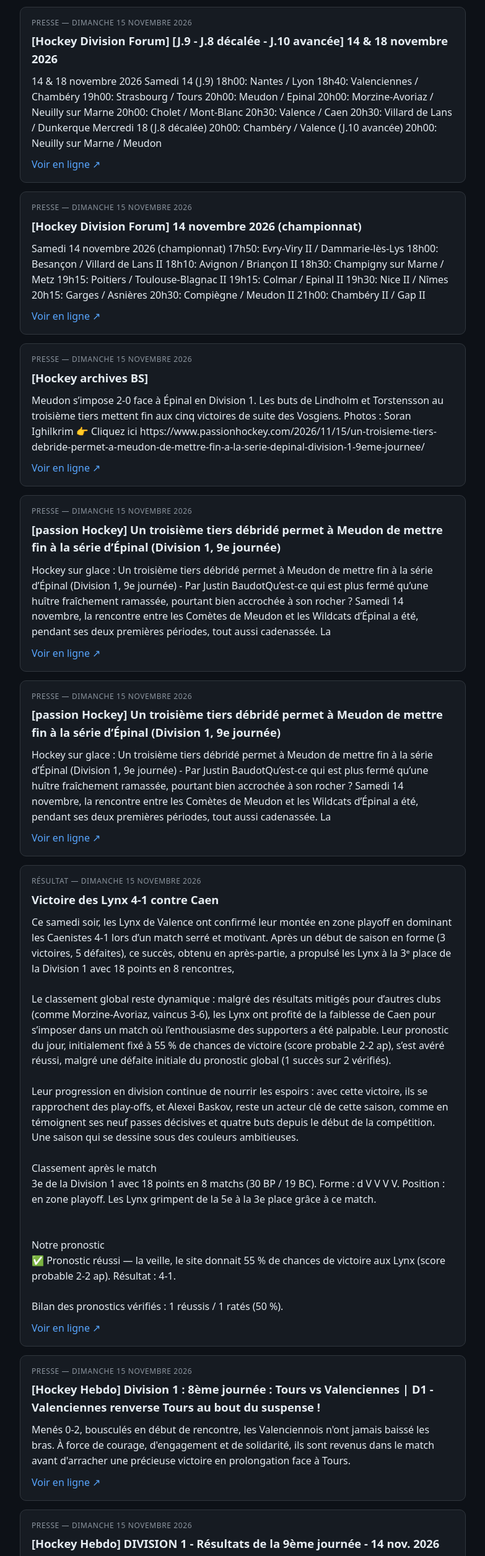
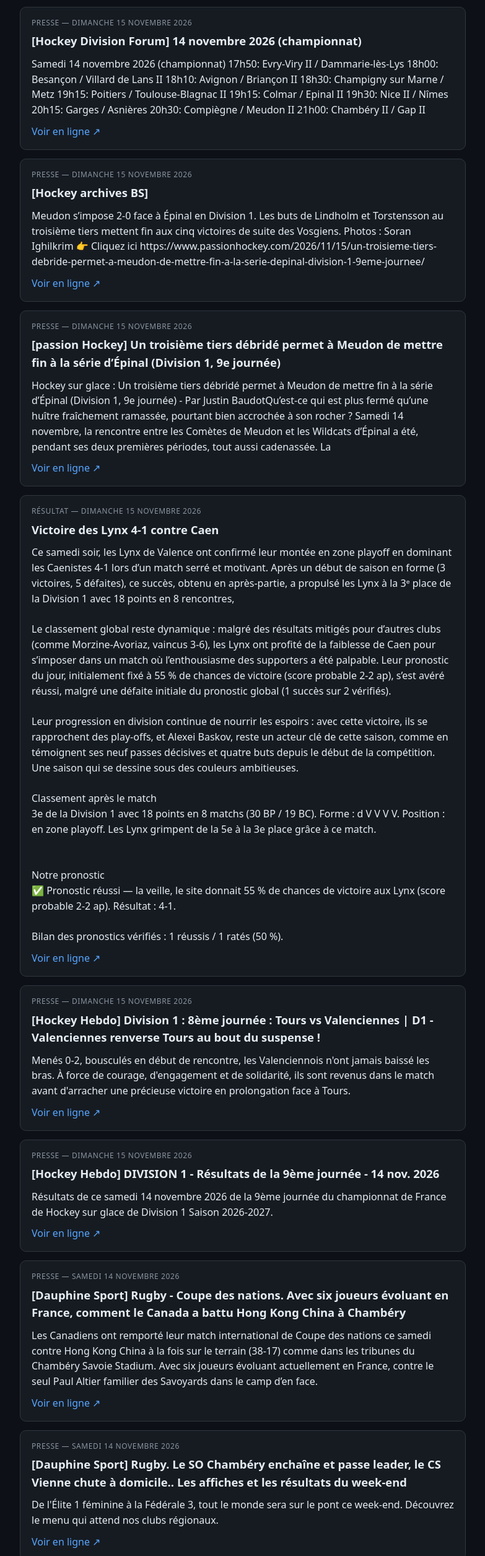
Before and after one commit to Gedebelcho7/lynx-feed, a plain HTML site: page actus.html in a window 1280 px wide. Shown: the part 1094-3605 px from the top of the page at 62% size, without its empty margins (248-1031 px from the left). Drawn offline with Linux system fonts and the light colour scheme.

Commit message:
Flux RSS + actus + récap mis à jour

```diff
--- a/actus.html
+++ b/actus.html
@@ -29,12 +29,6 @@ h2{margin:0 0 10px;font-size:1.15rem}p{margin:0}
 <p>14 &amp; 18 novembre 2026 Samedi 14 (J.9) 18h00: Nantes / Lyon 18h40: Valenciennes / Chambéry 19h00: Strasbourg / Tours 20h00: Meudon / Epinal 20h00: Morzine-Avoriaz / Neuilly sur Marne 20h00: Cholet / Mont-Blanc 20h30: Valence / Caen 20h30: Villard de Lans / Dunkerque Mercredi 18 (J.8 décalée) 20h00: Chambéry / Valence (J.10 avancée) 20h00: Neuilly sur Marne / Meudon</p>
 <p class="src"><a href="https://hockeydivisionsfr.forum.st/t2075-j-9-j-8-decalee-j-10-avancee-14-18-novembre-2026">Voir en ligne ↗</a></p>
 </article>
-<article class="card" id="ext-hvk49dk">
-<div class="meta">Presse — dimanche 15 novembre 2026</div>
-<h2>[Hockey Division Forum] [J.9 - J.8 décalée - J.10 avancée] 14 &amp; 18 novembre 2026</h2>
-<p>14 &amp; 18 novembre 2026 Samedi 14 (J.9) 18h00: Nantes / Lyon 18h40: Valenciennes / Chambéry 19h00: Strasbourg / Tours 20h00: Meudon / Epinal 20h00: Morzine-Avoriaz / Neuilly sur Marne 20h00: Cholet / Mont-Blanc 20h30: Valence / Caen 20h30: Villard de Lans / Dunkerque Mercredi 18 (J.8 décalée) 20h00: Chambéry / Valence (J.10 avancée) 20h00: Neuilly sur Marne / Meudon</p>
-<p class="src"><a href="https://hockeydivisionsfr.forum.st/t2075-j-9-j-8-decalee-j-10-avancee-14-18-novembre-2026">Voir en ligne ↗</a></p>
-</article>
 <article class="card" id="ext-h1g5wfp">
 <div class="meta">Presse — dimanche 15 novembre 2026</div>
 <h2>[Hockey Division Forum] 14 novembre 2026 (championnat)</h2>
@@ -46,12 +40,6 @@ h2{margin:0 0 10px;font-size:1.15rem}p{margin:0}
 <h2>[Hockey archives BS] </h2>
 <p>Meudon s’impose 2-0 face à Épinal en Division 1. Les buts de Lindholm et Torstensson au troisième tiers mettent fin aux cinq victoires de suite des Vosgiens. Photos : Soran Ighilkrim 👉 Cliquez ici https://www.passionhockey.com/2026/11/15/un-troisieme-tiers-debride-permet-a-meudon-de-mettre-fin-a-la-serie-depinal-division-1-9eme-journee/</p>
 <p class="src"><a href="https://bsky.app/profile/hockeyarchives.info/post/3n2ef3wxnh72p">Voir en ligne ↗</a></p>
-</article>
-<article class="card" id="ext-h161utmq">
-<div class="meta">Presse — dimanche 15 novembre 2026</div>
-<h2>[passion Hockey] Un troisième tiers débridé permet à Meudon de mettre fin à la série d’Épinal (Division 1, 9e journée)</h2>
-<p>Hockey sur glace : Un troisième tiers débridé permet à Meudon de mettre fin à la série d’Épinal (Division 1, 9e journée) - Par Justin BaudotQu’est-ce qui est plus fermé qu’une huître fraîchement ramassée, pourtant bien accrochée à son rocher ? Samedi 14 novembre, la rencontre entre les Comètes de Meudon et les Wildcats d’Épinal a été, pendant ses deux premières périodes, tout aussi cadenassée. La </p>
-<p class="src"><a href="https://www.passionhockey.com/2026/11/15/un-troisieme-tiers-debride-permet-a-meudon-de-mettre-fin-a-la-serie-depinal-division-1-9eme-journee/">Voir en ligne ↗</a></p>
 </article>
 <article class="card" id="ext-h161utmq">
 <div class="meta">Presse — dimanche 15 novembre 2026</div>
@@ -82,6 +70,18 @@ h2{margin:0 0 10px;font-size:1.15rem}p{margin:0}
 <h2>[Dauphine Sport] Rugby - Coupe des nations. Avec six joueurs évoluant en France, comment le Canada a battu Hong Kong China à Chambéry</h2>
 <p>Les Canadiens ont remporté leur match international de Coupe des nations ce samedi contre Hong Kong China à la fois sur le terrain (38-17) comme dans les tribunes du Chambéry Savoie Stadium. Avec six joueurs évoluant actuellement en France, contre le seul Paul Altier familier des Savoyards dans le camp d’en face.</p>
 <p class="src"><a href="https://www.ledauphine.com/sport/2026/11/14/avec-cinq-joueurs-evoluant-en-france-comment-le-canada-a-battu-hong-kong-china-a-chambery">Voir en ligne ↗</a></p>
+</article>
+<article class="card" id="ext-h1hflymw">
+<div class="meta">Presse — samedi 14 novembre 2026</div>
+<h2>[Dauphine Sport] Rugby. Le SO Chambéry enchaîne et passe leader, le CS Vienne chute à domicile.. Les affiches et les résultats du week-end</h2>
+<p>De l'Élite 1 féminine à la Fédérale 3, tout le monde sera sur le pont ce week-end. Découvrez le menu qui attend nos clubs régionaux.</p>
+<p class="src"><a href="https://www.ledauphine.com/sport/2026/11/13/aubenas-vals-et-chambery-pour-poursuivre-leurs-incroyables-series-le-csbj-a-albi-les-affiches-du-week-end">Voir en ligne ↗</a></p>
+</article>
+<article class="card" id="ext-h1je9yr2">
+<div class="meta">Presse — samedi 14 novembre 2026</div>
+<h2>[Hockey archives BS] </h2>
+<p>Mondial féminin : les demi-finales opposeront samedi la Suède au Canada et la Finlande aux États-Unis. Le Japon est relégué en Division 1A. 👉 Cliquez ici https://www.passionhockey.com/2026/11/14/mondial-feminin-dernier-carre-nordique-nord-americain-japon-relegue/</p>
+<p class="src"><a href="https://bsky.app/profile/hockeyarchives.info/post/3n2bt6draiz2f">Voir en ligne ↗</a></p>
 </article>
 <article class="card" id="lynx-auto_preview_h8lril">
 <div class="meta">Pronostic — vendredi 13 novembre 2026</div>
```
Also changed, not shown: feed.xml (+18 -18 lines).
